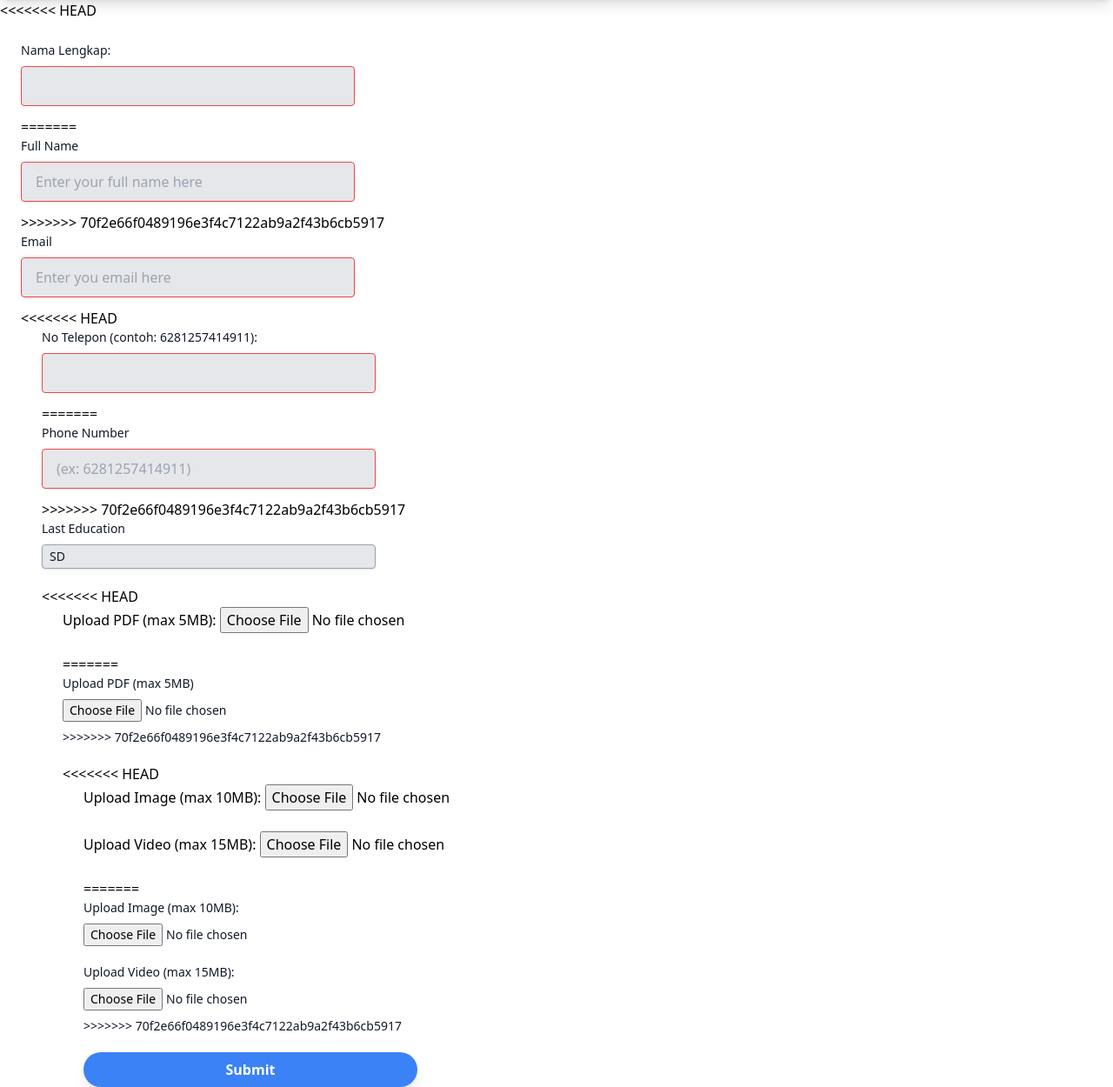
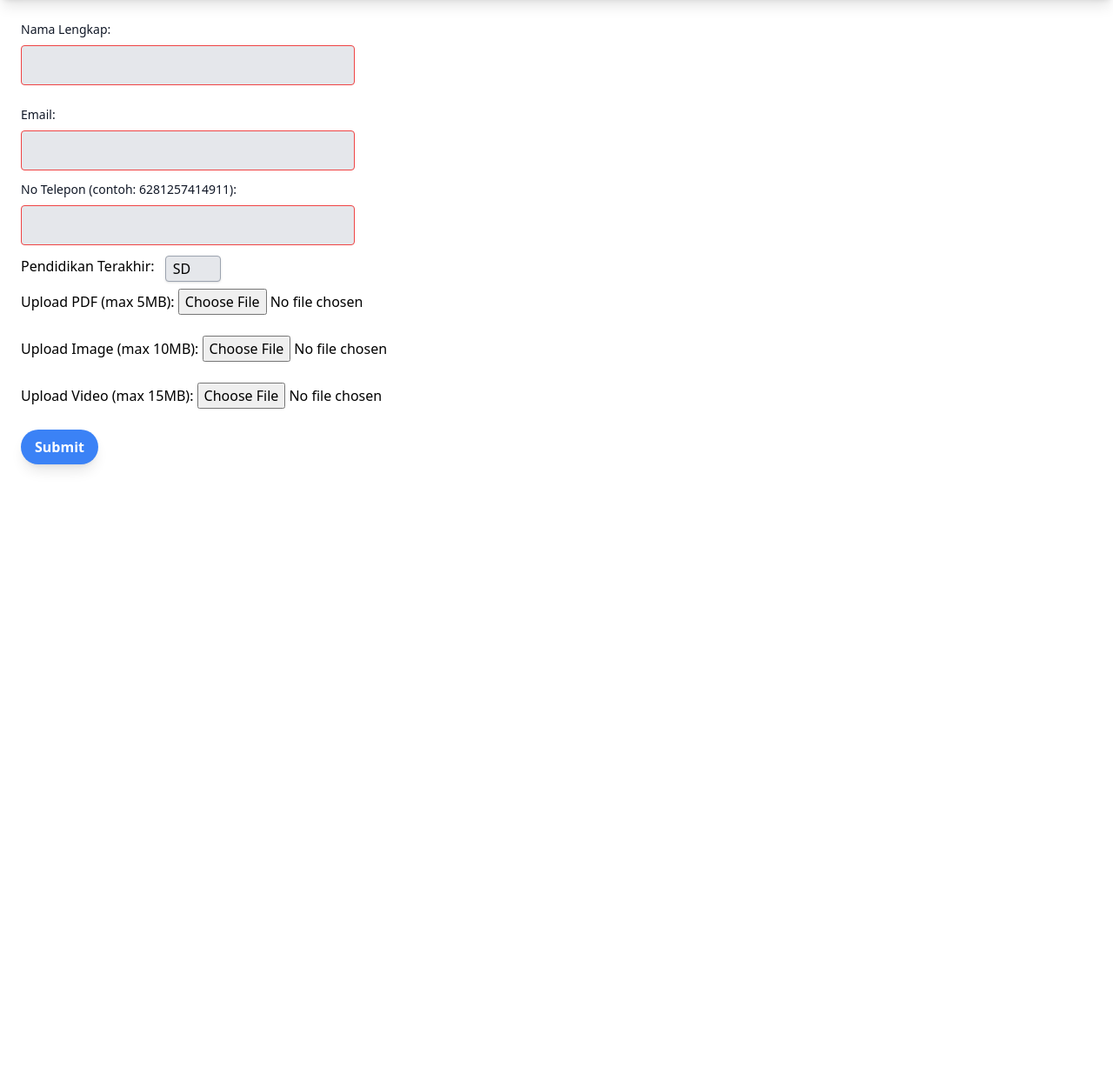
Before and after one commit to khairiyaputrii/Information-Security-Group-Project, a Flask app: page /data_form in a window 1280 px wide. Shown: the part 64-1314 px from the top of the page at 87% size. After the commit the page ends 605 px from the top, so only its background shows below. Run offline with Flask 3, Linux system fonts and the light colour scheme; the visitor is signed in with stand-in values (Sample User, id 1); some libraries are stand-ins or nearby versions.

Commit message:
fixing some conflict

```diff
--- a/templates/data_form.html
+++ b/templates/data_form.html
@@ -17,7 +17,6 @@
             </div>
         </div>
     </nav>
-<<<<<<< HEAD
     {% with messages = get_flashed_messages() %}
         {% if messages %}
             {% for message in messages %}
@@ -39,47 +38,25 @@
         <div class="ml-6 mt-6">
             <label for="nama_lengkap" class="block mb-2 text-sm font-medium text-gray-900 dark:text-black">Nama Lengkap:</label>
             <input type="text" id="nama_lengkap" name="nama_lengkap" class="appearance-none block w-96 bg-gray-200 text-gray-700 border border-red-500 rounded py-3 px-4 mb-3 leading-tight focus:outline-none focus:bg-white" required>
-=======
-    <form method="POST" action="/data_form" class="flex flex-col justify-center items-center mt-16">
-        {% with messages = get_flashed_messages() %}
-            {% if messages %}
-                {% for message in messages %}
-                    <div class="rounded-sm bg-yellow-100 border-2 border-yellow-400 text-center w-96 mb-5 font-bold">
-                        {{ message }}
-                    </div>
-                {% endfor %}
-            {% endif %}
-        {% endwith %}
-        <div>
-            <label for="full_name" class="block mb-2 text-sm font-medium text-gray-900 dark:text-black">Full Name</label>
-            <input type="text" id="full_name" name="full_name" class="appearance-none block w-96 bg-gray-200 text-gray-700 border border-red-500 rounded py-3 px-4 mb-3 leading-tight focus:outline-none focus:bg-white" required placeholder="Enter your full name here">
->>>>>>> 70f2e66f0489196e3f4c7122ab9a2f43b6cb5917
         </div>
 
-        <div>
-            <label for="email" class="block mb-2 text-sm font-medium text-gray-900 dark:text-black">Email</label>
+        <div class="ml-6 mt-6">
+            <label for="email" class="block mb-2 text-sm font-medium text-gray-900 dark:text-black">Email:</label>
             <input type="email" id="email" name="email" class="appearance-none block w-96 bg-gray-200 text-gray-700 border
-            border-red-500 rounded py-3 px-4 mb-3 leading-tight focus:outline-none focus:bg-white" required placeholder="Enter you email here">
+            border-red-500 rounded py-3 px-4 mb-3 leading-tight focus:outline-none focus:bg-white" required>
         </div>
 
-<<<<<<< HEAD
         <div class="ml-6">
             <label for="no_telepon" class="block mb-2 text-sm font-medium text-gray-900 dark:text-black" >No Telepon (contoh: 6281257414911):</label>
             <input type="tel" id="no_telepon" name="no_telepon" pattern="[0-9]{11,13}" class="appearance-none block w-96 bg-gray-200 text-gray-700 border
             border-red-500 rounded py-3 px-4 mb-3 leading-tight focus:outline-none focus:bg-white" required>
-=======
-        <div>
-            <label for="phone_number" class="block mb-2 text-sm font-medium text-gray-900 dark:text-black" >Phone Number</label>
-            <input type="tel" id="phone_number" name="phone_number" pattern="[0-9]{13}" class="appearance-none block w-96 bg-gray-200 text-gray-700 border
-            border-red-500 rounded py-3 px-4 mb-3 leading-tight focus:outline-none focus:bg-white" required placeholder="(ex: 6281257414911)">
->>>>>>> 70f2e66f0489196e3f4c7122ab9a2f43b6cb5917
         </div>
 
-        <div class="block mb-5 text-sm font-medium text-gray-900 dark:text-black">
+        <div class="ml-6 mb-2">
             <div class="inline-block relative">
-                <div class="flex flex-col gap-2">
-                    <label class="mr-3" for="last_education">Last Education</label>
-                    <select id="last_education" name="last_education" class="block appearance-none bg-gray-200 border w-96 border-gray-400 hover:border-gray-500 px-2 py-1 pr-5 rounded shadow leading-tight focus:outline-none focus:shadow-outline" required>
+                <div class="flex">
+                    <label class="mr-3" for="pendidikan">Pendidikan Terakhir:</label>
+                    <select id="pendidikan" name="pendidikan" class="block appearance-none bg-gray-200 border border-gray-400 hover:border-gray-500 px-2 py-1 pr-5 rounded shadow leading-tight focus:outline-none focus:shadow-outline" required>
                         <option value="SD">SD</option>
                         <option value="SMP">SMP</option>
                         <option value="SMA">SMA</option>
@@ -90,22 +67,14 @@
                 </div>
             </div>
         </div>
-<<<<<<< HEAD
 
 
         <div class="ml-6">
             <label for="pdf_upload">Upload PDF (max 5MB):</label>
             <input type="file" id="pdf_upload" name="pdf_upload" accept=".pdf" required><br><br>
-=======
-
-        <!-- Add a file input field for PDF upload with a maximum size of 5MB -->
-        <div class="flex flex-col gap-2 block mb-5 w-96 text-sm font-medium text-gray-900 dark:text-black">
-            <label for="pdf_upload">Upload PDF (max 5MB)</label>
-            <input type="file" id="pdf_upload" name="pdf_upload" accept=".pdf" required>
->>>>>>> 70f2e66f0489196e3f4c7122ab9a2f43b6cb5917
         </div>
 
-<<<<<<< HEAD
+
         <div class="ml-6">
         <label for="img_upload">Upload Image (max 10MB):</label>
         <input type="file" id="img_upload" name="img_upload" accept=".jpeg" required><br><br>
@@ -114,21 +83,9 @@
         <div class="ml-6">
         <label for="video_upload">Upload Video (max 15MB):</label>
         <input type="file" id="video_upload" name="video_upload" accept=".mp4" required><br><br>
-=======
-        <!-- Add a file input field for Image upload with a maximum size of 10MB -->
-        <div class="flex flex-col gap-2 block mb-5 w-96 text-sm font-medium text-gray-900 dark:text-black">
-            <label for="img_upload">Upload Image (max 10MB):</label>
-            <input type="file" id="img_upload" name="img_upload" accept=".jpeg" required>
         </div>
 
-        <!-- Add a file input field for Video upload with a maximum size of 15MB -->
-        <div class="flex flex-col gap-2 block mb-5 w-96 text-sm font-medium text-gray-900 dark:text-black">
-            <label for="video_upload">Upload Video (max 15MB):</label>
-            <input type="file" id="video_upload" name="video_upload" accept=".mp4" required>
->>>>>>> 70f2e66f0489196e3f4c7122ab9a2f43b6cb5917
-        </div>
-
-        <button type="submit" class="bg-blue-500 hover:bg-blue-700 text-white font-bold py-2 px-4 rounded-full shadow-lg focus:outline-none focus:shadow-outline w-96">Submit</button>
+        <button type="submit" class="ml-6 bg-blue-500 hover:bg-blue-700 text-white font-bold py-2 px-4 rounded-full shadow-lg focus:outline-none focus:shadow-outline">Submit</button>
     </form>
 
     <script>
```
Also changed, not shown: templates/login.html (+0 -9 lines).
